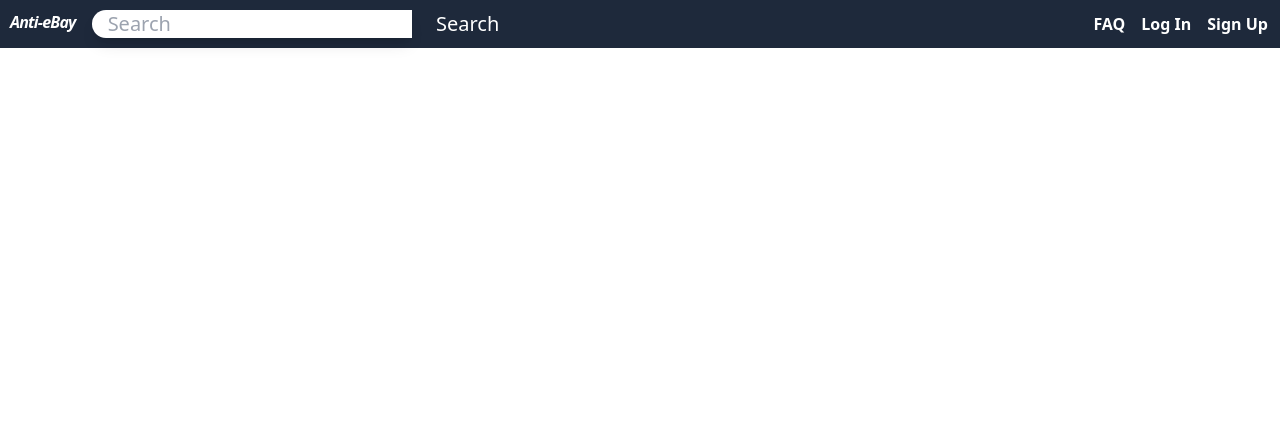
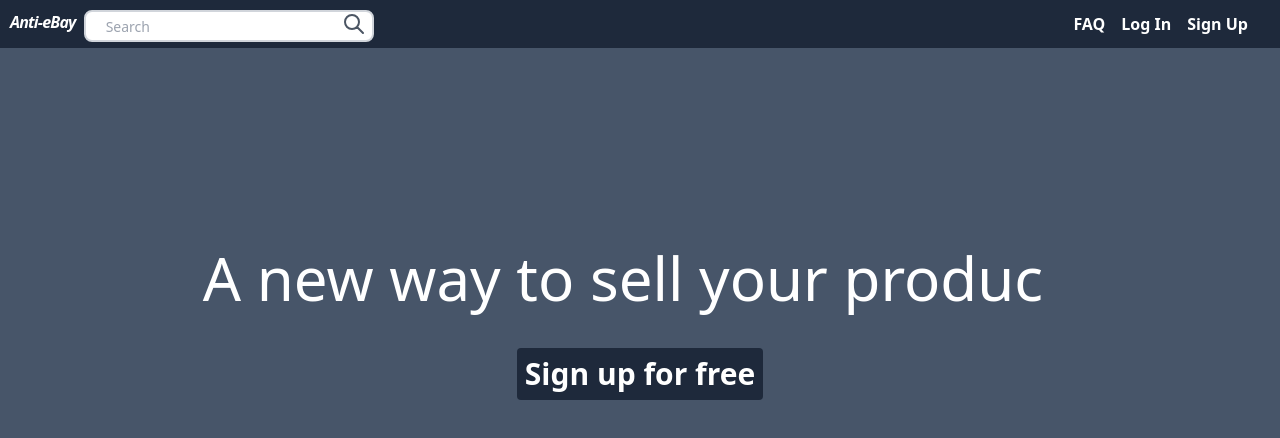
Before and after one commit to AntiEbay/AntiEbay, a React (Create React App) app in the folder front-end/: page / in a window 1280 px wide. Shown: the top 438 px of the page. Built offline with nearby package versions, Linux system fonts and the light colour scheme.

Commit message:
Working home page

```diff
--- a/front-end/src/App.js
+++ b/front-end/src/App.js
@@ -1,11 +1,14 @@
 import './App.css';
-import  NavBar  from "./Components/NavBar.js";
+import HomePage from './HomePage';
+import { BrowserRouter, Routes, Route } from 'react-router-dom';
 
 function App() {
   return (
-    <div>
-      <NavBar />
-    </div>
+    <BrowserRouter>
+      <Routes>
+        <Route path="/" exact element={<HomePage />} />
+      </Routes>
+    </BrowserRouter>
   );
 }
 
--- a/front-end/src/Components/Elements/Logo.js
+++ b/front-end/src/Components/Elements/Logo.js
@@ -2,7 +2,7 @@ import react from 'react'
 //Text that can be used as a logo
 const Logo = () =>  {
     return (
-        <span className= ' tracking-tighter text-white font-bold italic border-solid border-x-neutral-700'>Anti-eBay</span>
+        <span className= 'text-sm md:text-base tracking-tighter text-white font-bold italic border-solid border-x-neutral-700'>Anti-eBay</span>
     );
 }
 
--- /dev/null
+++ b/front-end/src/Components/Elements/hamburgerMenuStyles.css
@@ -0,0 +1,83 @@
+body {
+  margin: 0;
+}
+
+#App {
+  font-family: sans-serif;
+
+  /* Give app full page to work with */
+  height: 100vh;
+}
+
+#page-wrap {
+  text-align: center;
+
+  /* Prevent sidebar from showing a scrollbar on page */
+  overflow: auto;
+}
+
+/* Individual item */
+.bm-item {
+  display: inline-block;
+
+  /* Our sidebar item styling */
+  text-decoration: none;
+  margin-bottom: 10px;
+  color: #d1d1d1;
+  transition: color 0.2s;
+}
+
+/* Change color on hover */
+.bm-item:hover {
+  color: white;
+}
+
+/* The rest copied directly from react-burger-menu docs */
+
+/* Position and sizing of burger button */
+.bm-burger-button {
+  position: relative;
+  width: 2rem;
+  height: 1.75rem;
+  left: -1rem;
+  top: .4rem;
+  background: black;
+}
+
+/* Color/shape of burger icon bars */
+.bm-burger-bars {
+  background: white;
+}
+
+/* Position and sizing of clickable cross button */
+.bm-cross-button {
+  height: 24px;
+  width: 24px;
+}
+
+/* Color/shape of close button cross */
+.bm-cross {
+  background: #bdc3c7;
+}
+
+/* General sidebar styles */
+.bm-menu {
+  background: #373a47;
+  padding: 2.5em 1.5em 0;
+  font-size: 1.15em;
+}
+
+/* Morph shape necessary with bubble or elastic */
+.bm-morph-shape {
+  fill: #373a47;
+}
+
+/* Wrapper for item list */
+.bm-item-list {
+  color: #b8b7ad;
+}
+
+/* Styling of overlay */
+.bm-overlay {
+  background: rgba(0, 0, 0, 0.3);
+}
--- /dev/null
+++ b/front-end/src/Components/HomePageInfo.js
@@ -0,0 +1,39 @@
+import React from "react";
+import TypeWriter from 'typewriter-effect';
+const HomePageInfo = () => {
+    return (
+            <div className=" flex flex-col items-center text-white text-6xl">
+                <div className=" hidden lg:flex">
+                    <TypeWriter
+                        onInit={(typewriter) =>
+                        typewriter
+                        .typeString("A new way to sell your products.")
+                        .deleteChars(19)
+                        .typeString("buy the products you want.")
+                        .deleteAll()
+                        .typeString("Anti-eBay")
+                        .start()
+                        }
+                    />
+                </div>
+                <div className="flex lg:hidden">
+                <TypeWriter
+                        onInit={(typewriter) =>
+                        typewriter
+
+                        .typeString("Anti-eBay")
+                        .start()
+                        }
+                    />
+                </div>
+                <div className=" flex text-3xl">
+                    <button className="hover:bg-slate-400 cursor-pointer text-white text-3xl
+                                        font-bold py-2 px-2 rounded bg-slate-800 mt-10">
+                        Sign up for free
+                    </button>
+                </div>
+            </div>
+    );
+}
+
+export default HomePageInfo;
--- a/front-end/src/Components/NavBar.js
+++ b/front-end/src/Components/NavBar.js
@@ -1,23 +1,53 @@
 import React from "react";
 import Logo from "./Elements/Logo";
-/**
- * Contains logo, SearchBar and three Right alligned buttons In that order.
- * todo - Make searchBar look better
- *
- */
+import "./Elements/hamburgerMenuStyles.css";
+import { slide as Menu } from "react-burger-menu";
+
 const NavBar = () => {
   return (
-        <div className="flex justify-between space-x-4 h-12 relative p-1 bg-slate-800">
+    <div className="flex justify-between w-full space-x-4 h-12 relative p-1 bg-slate-800">
       <div className="flex p-1.5">
-                <Logo/>
-                <div className=" ml-4">
-                    <input className="w-80 h-7 rounded-l-full shadow-lg outline-none
-                    font-thin text-xl px-4" placeholder="Search"/>
-                    <button className="h-7 w-28 text-white rounded-r-full text-xl
-                    font-thin space-x-0 hover:bg-slate-400">Search</button>
+        <Logo />
+        <div class="relative mx-auto text-gray-600 ml-2">
+          <input
+            class="border-2 border-gray-300 bg-white h-8 px-5 pr-16 rounded-lg text-sm focus:outline-none"
+            type="search"
+            name="search"
+            placeholder="Search"
+          />
+          <button type="submit" class="absolute -right-2 bottom-0.5 mt-5 mr-4">
+            <svg
+              xmlns="http://www.w3.org/2000/svg"
+              className="h-6 w-6"
+              fill="none"
+              viewBox="0 0 24 24"
+              stroke="currentColor"
+            >
+              <path
+                strokeLinecap="round"
+                strokeLinejoin="round"
+                strokeWidth={2}
+                d="M21 21l-6-6m2-5a7 7 0 11-14 0 7 7 0 0114 0z"
+              />
+            </svg>
+          </button>
         </div>
       </div>
-            <div>
+      <div className="flex">
+        <div id="sideBar" className="flex lg:hidden">
+          <Menu right outerContainerId="sideBar">
+            <button class="hover:bg-slate-400 cursor-pointer text-white font-bold py-2 px-2 rounded">
+              FAQ
+            </button>
+            <button class="hover:bg-slate-400 cursor-pointer text-white font-bold py-2 px-2 rounded">
+              Log In
+            </button>
+            <button class="hover:bg-slate-400 cursor-pointer text-white font-bold py-2 px-2 rounded">
+              Sign Up
+            </button>
+          </Menu>
+        </div>
+        <div className=" mx-5 hidden lg:flex">
           <button class="hover:bg-slate-400 cursor-pointer text-white font-bold py-2 px-2 rounded">
             FAQ
           </button>
@@ -29,6 +59,7 @@ const NavBar = () => {
           </button>
         </div>
       </div>
+    </div>
   );
 };
 
--- /dev/null
+++ b/front-end/src/HomePage.js
@@ -0,0 +1,17 @@
+import React from "react";
+import NavBar from "./Components/NavBar";
+import HomePageInfo from "./Components/HomePageInfo";
+const HomePage = () => {
+    return (
+        <div className="flex flex-col  bg-slate-600 h-screen">
+            <div className="">
+                <NavBar />
+            </div>
+            <div className=" relative top-1/4">
+                <HomePageInfo />
+            </div>
+        </div>
+    );
+}
+
+export default HomePage;
```
Also changed, not shown: front-end/package.json (+11 -0 lines), 2 other files (tests, documents, lock files or other folders). Lines whose indentation alone changed are shown as unchanged.
